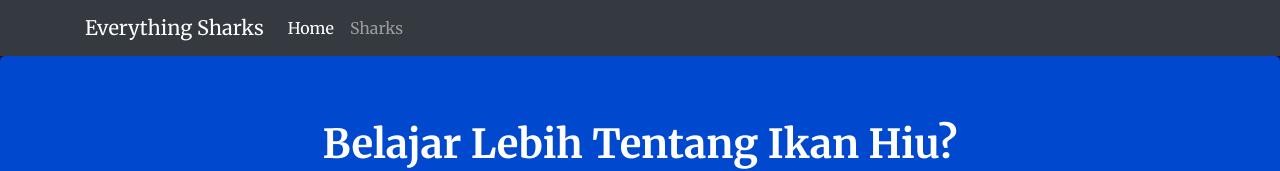
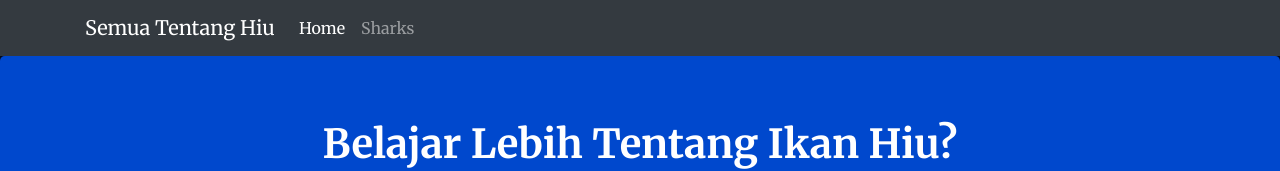
Before and after one commit to jibon777/nodejs-shark, a website: page views/index.html in a window 1280 px wide. Shown: the top 171 px of the page. Drawn offline with nearby package versions, Linux system fonts and the light colour scheme.

Commit message:
change home

```diff
--- a/views/index.html
+++ b/views/index.html
@@ -14,7 +14,7 @@
     <nav class="navbar navbar-dark bg-dark navbar-static-top navbar-expand-md">
         <div class="container">
             <button type="button" class="navbar-toggler collapsed" data-toggle="collapse" data-target="#bs-example-navbar-collapse-1" aria-expanded="false"> <span class="sr-only">Toggle navigation</span>
-            </button> <a class="navbar-brand" href="#">Everything Sharks</a>
+            </button> <a class="navbar-brand" href="#">Semua Tentang Hiu</a>
             <div class="collapse navbar-collapse" id="bs-example-navbar-collapse-1">
                 <ul class="nav navbar-nav mr-auto">
                     <li class="active nav-item"><a href="/" class="nav-link">Home</a>
```
